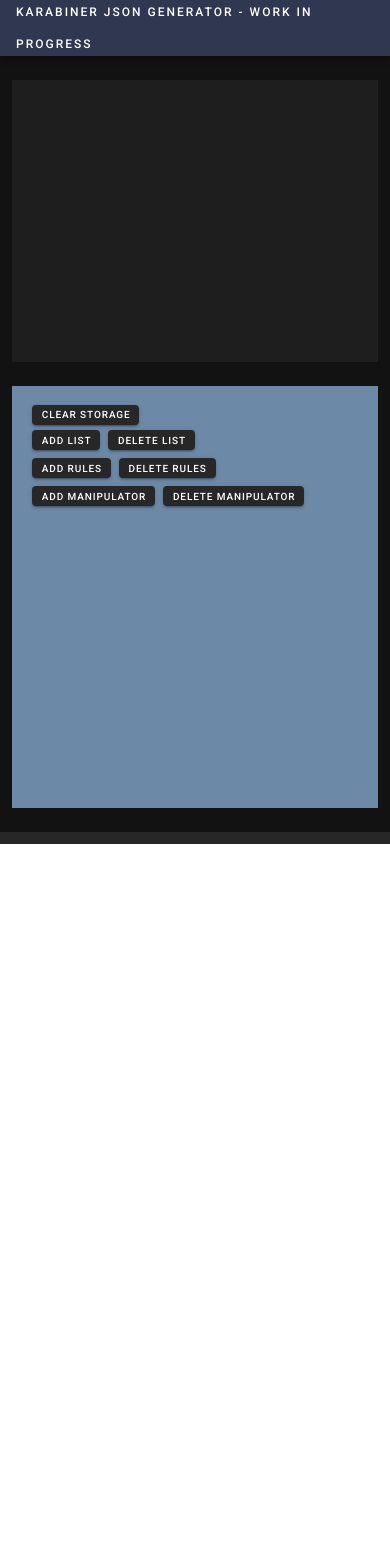
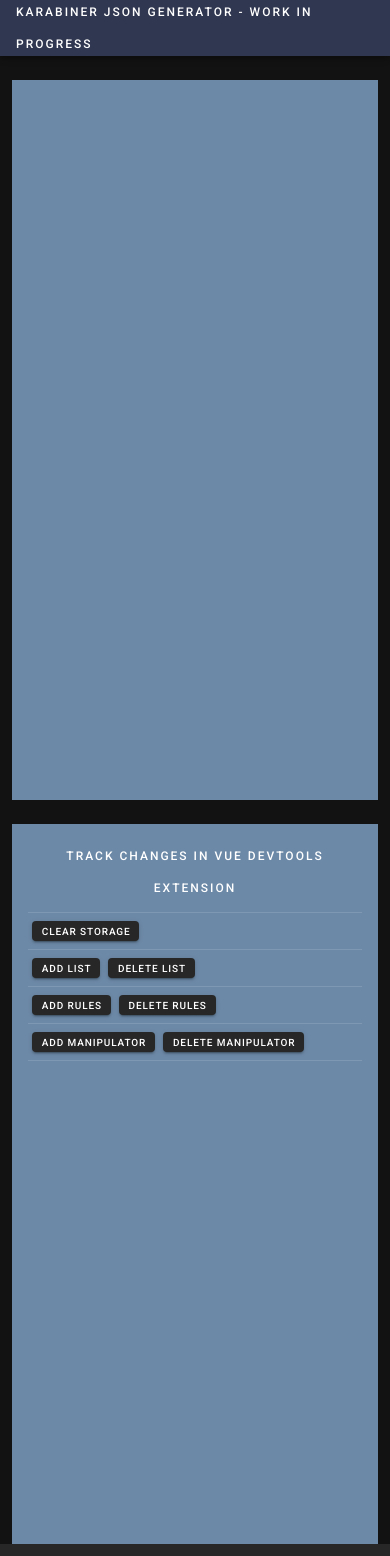
Before and after one commit to Mijo88/karabiner-json-generator, a Vue app: page / in a window 390 px wide. Before the commit the page ends 844 px from the top, so only its background shows below. Built offline with nearby package versions, Linux system fonts and the light colour scheme.

Commit message:
Added responsive content sheets

```diff
--- a/src/App.vue
+++ b/src/App.vue
@@ -20,11 +20,25 @@
 </template>
 
 <script>
+import { storeMixin } from '@/mixins';
 
 export default {
   name: 'App',
-  data: () => ({
-    //
-  }),
+  data() {
+    return {};
+  },
+  mixins: [storeMixin],
+  mounted() {
+    this.setMainContentHeight();
+    window.addEventListener('resize', this.setMainContentHeight);
+  },
+  beforeDestroy() {
+    window.removeEventListener('resize', this.setMainContentHeight);
+  },
+  methods: {
+    setMainContentHeight() {
+      this.commitMainContentHeight(window.innerHeight - 124);
+    },
+  },
 };
 </script>
--- /dev/null
+++ b/src/components/KgRules.vue
@@ -0,0 +1,44 @@
+<template>
+  <v-sheet
+    class="fill-height pa-4 overflow-y-hidden"
+    color="primary"
+    :height="mainContentHeight"
+  >
+    <v-sheet
+      class="overflow-y-auto"
+      color="primary"
+      :height="mainContentHeight - 32"
+    >
+      <v-expansion-panels color="primary" dense>
+        <v-expansion-panel
+          v-for="list in lists"
+          :key="`list-${list.id}`"
+        >
+          <v-expansion-panel-header>
+            {{ list.description || list.placeholder }}
+          </v-expansion-panel-header>
+          <v-expansion-panel-content color="tertiary">
+            <!-- PLACEHOLDER -->
+            <div class="text-overline">
+              Lorem ipsum dolor sit amet, consectetur adipiscing elit.
+            </div>
+          </v-expansion-panel-content>
+        </v-expansion-panel>
+      </v-expansion-panels>
+    </v-sheet>
+  </v-sheet>
+</template>
+
+<script>
+import { mapState } from 'vuex';
+
+import { storeMixin } from '@/mixins';
+
+export default {
+  name: 'KgRules',
+  mixins: [storeMixin],
+  computed: {
+    ...mapState(['lists', 'rules', 'manipulators', 'mainContentHeight']),
+  },
+};
+</script>
--- a/src/constants/mutations.js
+++ b/src/constants/mutations.js
@@ -6,3 +6,5 @@
 
 export const ADD_MANIPULATOR = 'add_manipulator';
 export const DELETE_MANIPULATOR = 'delete_manipulator';
+
+export const SET_MAIN_CONTENT_HEIGHT = 'set_main_content_height';
--- a/src/mixins/storeMixin.js
+++ b/src/mixins/storeMixin.js
@@ -5,6 +5,7 @@
   DELETE_RULES,
   ADD_MANIPULATOR,
   DELETE_MANIPULATOR,
+  SET_MAIN_CONTENT_HEIGHT,
 } from '@/constants/mutations';
 
 export default {
@@ -30,5 +31,8 @@
     deleteManipulator(manipulatorId) {
       this.$store.commit(DELETE_MANIPULATOR, { id: manipulatorId });
     },
+    commitMainContentHeight(heightPx) {
+      this.$store.commit(SET_MAIN_CONTENT_HEIGHT, heightPx);
+    },
   },
 };
--- a/src/store/index.js
+++ b/src/store/index.js
@@ -10,6 +10,7 @@
   DELETE_RULES,
   ADD_MANIPULATOR,
   DELETE_MANIPULATOR,
+  SET_MAIN_CONTENT_HEIGHT,
 } from '@/constants/mutations';
 
 const vuexLocal = new VuexPersistence({
@@ -24,6 +25,7 @@
     lists: [],
     rules: [],
     manipulators: [],
+    mainContentHeight: null,
   },
   getters: {
   },
@@ -70,6 +72,10 @@
     [DELETE_MANIPULATOR](state, payload) {
       state.manipulators = state.manipulators.filter(({ id }) => id !== payload.id);
     },
+    // OTHER
+    [SET_MAIN_CONTENT_HEIGHT](state, payload) {
+      state.mainContentHeight = payload;
+    },
   },
   actions: {
   },
--- a/src/views/HomeView.vue
+++ b/src/views/HomeView.vue
@@ -1,24 +1,44 @@
 <template>
   <v-row class="fill-height">
     <v-col cols="12" md="6">
-      <v-sheet class="fill-height"></v-sheet>
+      <kg-rules />
     </v-col>
     <v-col cols="12" md="6">
       <!-- TEMP TESTING -->
-      <v-sheet class="fill-height pa-4" color="primary">
+      <v-sheet
+        class="fill-height pa-4 overflow-y-hidden"
+        color="primary"
+        :height="mainContentHeight"
+      >
+        <v-sheet
+          class="overflow-y-auto"
+          color="primary"
+          :height="mainContentHeight - 32"
+        >
+          <div class="text-overline text-center">
+            Track changes in Vue DevTools extension
+          </div>
+          <v-divider class="my-2" />
+          <div class="d-flex align-center">
             <v-btn class="mx-1" x-small @click="clearStorage">Clear storage</v-btn>
+          </div>
+          <v-divider class="my-2" />
           <div class="d-flex align-center">
-          <v-btn class="ma-1" x-small @click="onAddList">Add list</v-btn>
-          <v-btn class="ma-1" x-small @click="onDeleteList">Delete list</v-btn>
+            <v-btn class="mx-1" x-small @click="onAddList">Add list</v-btn>
+            <v-btn class="mx-1" x-small @click="onDeleteList">Delete list</v-btn>
           </div>
+          <v-divider class="my-2" />
           <div class="d-flex align-center">
-          <v-btn class="ma-1" x-small @click="onAddRules">Add rules</v-btn>
-          <v-btn class="ma-1" x-small @click="onDeleteRules">Delete rules</v-btn>
+            <v-btn class="mx-1" x-small @click="onAddRules">Add rules</v-btn>
+            <v-btn class="mx-1" x-small @click="onDeleteRules">Delete rules</v-btn>
           </div>
+          <v-divider class="my-2" />
           <div class="d-flex align-center">
-          <v-btn class="ma-1" x-small @click="onAddManipulator">Add manipulator</v-btn>
-          <v-btn class="ma-1" x-small @click="onDeleteManipulator">Delete manipulator</v-btn>
+            <v-btn class="mx-1" x-small @click="onAddManipulator">Add manipulator</v-btn>
+            <v-btn class="mx-1" x-small @click="onDeleteManipulator">Delete manipulator</v-btn>
           </div>
+          <v-divider class="my-2" />
+        </v-sheet>
       </v-sheet>
     </v-col>
   </v-row>
@@ -36,7 +56,7 @@
     return {};
   },
   computed: {
-    ...mapState(['lists', 'rules', 'manipulators']),
+    ...mapState(['lists', 'rules', 'manipulators', 'mainContentHeight']),
   },
   mounted() {},
   methods: {
@@ -55,6 +75,8 @@
     },
 
     onAddRules() {
+      if (this.lists.length < 1) return;
+
       this.addRules(this.lists[0].id);
     },
 
@@ -65,6 +87,8 @@
     },
 
     onAddManipulator() {
+      if (this.rules.length < 1) return;
+
       this.addManipulator(this.rules[0].id);
     },
 
```
Lines whose indentation alone changed are shown as unchanged.
